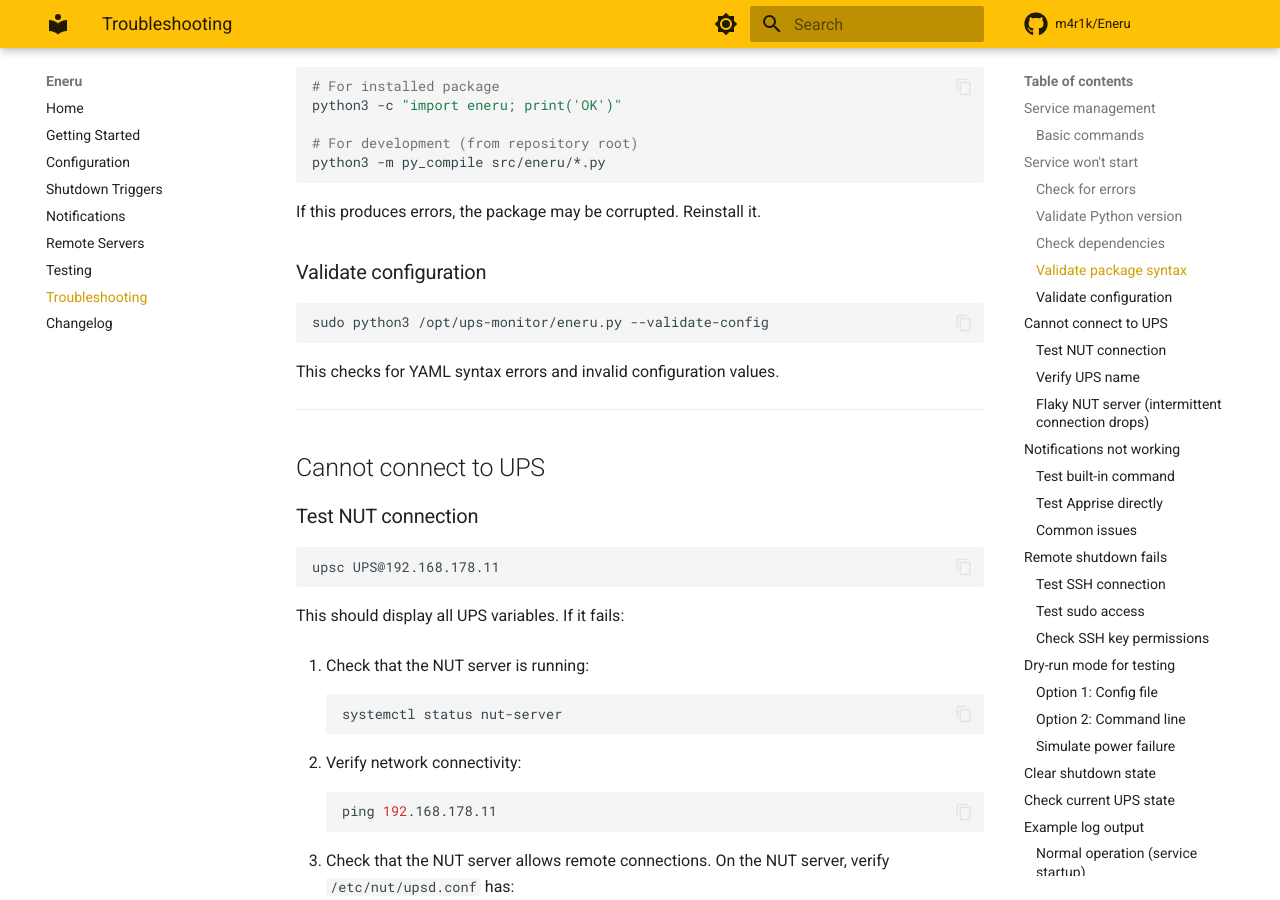
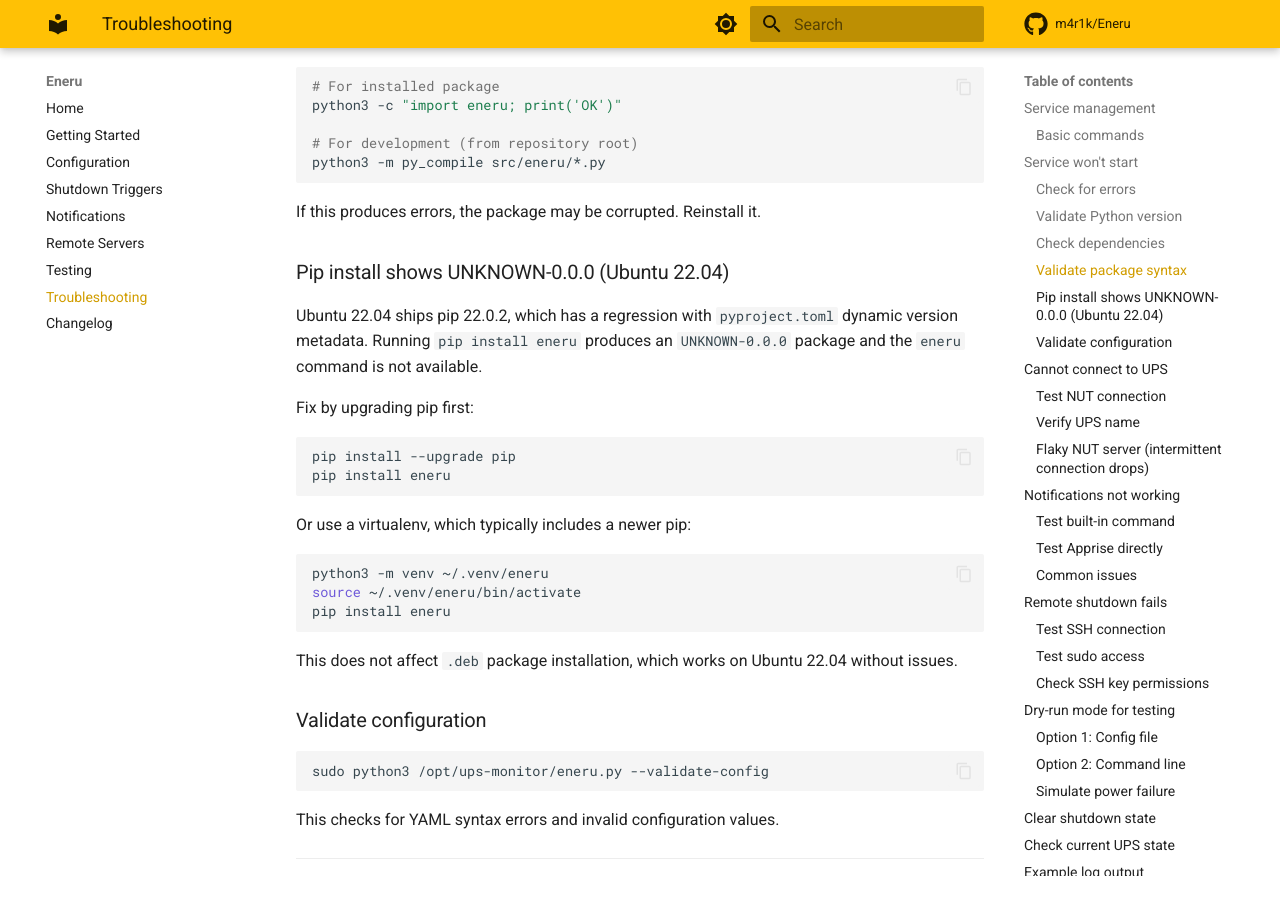
Before and after one commit to m4r1k/Eneru, an MkDocs documentation site: the page built from docs/troubleshooting.md, in a window 1280 px wide and 900 px high, scrolled down 1420 px. Built offline with MkDocs 1.6.1 and Material for MkDocs 9.7.7, drawn with Linux system fonts in a browser that asks for light colours; comment, search, counter and statistics services are not loaded.

Commit message:
ci: add Debian 11 and Ubuntu 22.04 to integration test matrix
Tested locally with Docker containers. Both distros pass deb package
installation. Ubuntu 22.04 is excluded from pip-in-container tests
because its system pip (22.0.2) has a regression with pyproject.toml
dynamic version metadata. Documented the workaround in troubleshooting.

Co-Authored-By: Claude Opus 4.6 <noreply@anthropic.com>

````diff
--- a/docs/troubleshooting.md
+++ b/docs/troubleshooting.md
@@ -75,6 +75,27 @@ python3 -m py_compile src/eneru/*.py
 ```
 
 If this produces errors, the package may be corrupted. Reinstall it.
+
+### Pip install shows UNKNOWN-0.0.0 (Ubuntu 22.04)
+
+Ubuntu 22.04 ships pip 22.0.2, which has a regression with `pyproject.toml` dynamic version metadata. Running `pip install eneru` produces an `UNKNOWN-0.0.0` package and the `eneru` command is not available.
+
+Fix by upgrading pip first:
+
+```bash
+pip install --upgrade pip
+pip install eneru
+```
+
+Or use a virtualenv, which typically includes a newer pip:
+
+```bash
+python3 -m venv ~/.venv/eneru
+source ~/.venv/eneru/bin/activate
+pip install eneru
+```
+
+This does not affect `.deb` package installation, which works on Ubuntu 22.04 without issues.
 
 ### Validate configuration
 
````
Also changed, not shown: docs/testing.md (+10 -1 lines), 1 other file.
